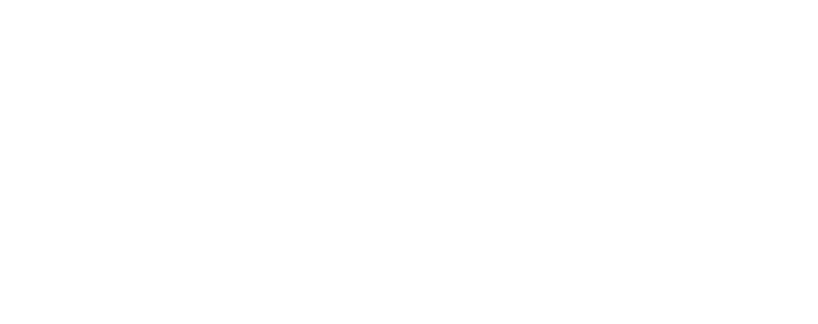
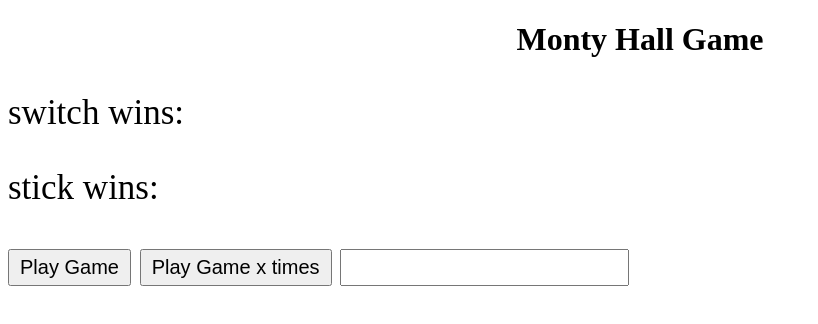
Before and after one commit to Aaron-Jenkins/MontyHall, a plain HTML site: page index.html in a window 1280 px wide. Shown: the whole page, without its empty margins (0-818 px from the left). Drawn offline with Linux system fonts and the light colour scheme.

Commit message:
added html interface

```diff
--- a/index.html
+++ b/index.html
@@ -3,9 +3,25 @@
 <head>
     <meta charset="UTF-8">
     <script type="text/javascript" src="scripts/game.js"></script>
+    <link rel="stylesheet" href="styles/main.css" type="text/css">
     <title>MontyHall</title>
 </head>
-<body onload="main()">
-
+<body>
+<div id="wrapper">
+    <header>
+        <h1>Monty Hall Game</h1>
+    </header>
+    <section>
+        <p>switch wins: <span id="switch_wins"></span></p>
+        <p>stick wins: <span id="stick_wins"></span></p>
+        <p>
+            <button onclick="main()">Play Game</button>
+            <span><button onclick="multi()">Play Game x times</button></span>
+            <span>
+                <input id="times" type="number">
+            </span>
+        </p>
+    </section>
+</div>
 </body>
 </html>
--- a/scripts/game.js
+++ b/scripts/game.js
@@ -29,8 +29,9 @@ function main() {
     testSwitch();
 
     console.log('Switch Wins: ' + switchWins)
+    document.getElementById('switch_wins').innerHTML = switchWins;
     console.log('Stick Wins: ' + stickWins)
-
+    document.getElementById('stick_wins').innerHTML = stickWins;
 }
 
 function getRandomArbitrary(min, max) {
@@ -82,3 +83,10 @@ function switchDoor() {
         }
     }
 }
+
+function multi() {
+   var x = document.getElementById('times').value;
+   for (var i = 0; i < x; i++) {
+       main();
+    }
+}
--- a/styles/main.css
+++ b/styles/main.css
@@ -0,0 +1,23 @@
+header {
+    text-align: center;
+}
+
+p {
+    font-size: 35px;
+}
+button {
+    font-size: 20px;
+    padding: 5px 10px 5px 10px;
+    text-decoration: none;
+}
+
+button:hover {
+    background: white;
+    text-decoration: none;
+}
+
+input {
+    font-size: 20px;
+    padding: 5px 10px 5px 10px;
+    text-decoration: none;
+}
```
